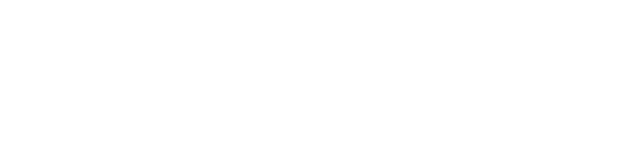
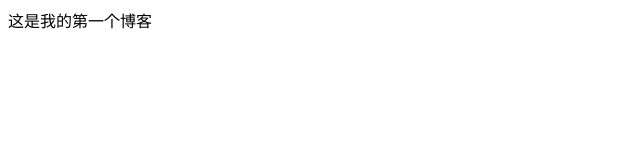
Before and after one commit to bujiangjiuzhang/personalBlog0409, a plain HTML site: page index.html in a window 1280 px wide. Shown: the whole page, without its empty margins (0-640 px from the left). Drawn offline with Linux system fonts and the light colour scheme.

Commit message:
Update index.html

```diff
--- a/index.html
+++ b/index.html
@@ -2,5 +2,6 @@
 <html lang="en">
 <head>
 <title>我的个人博客</title>
+  这是我的第一个博客
 </head>
 </html>
```
